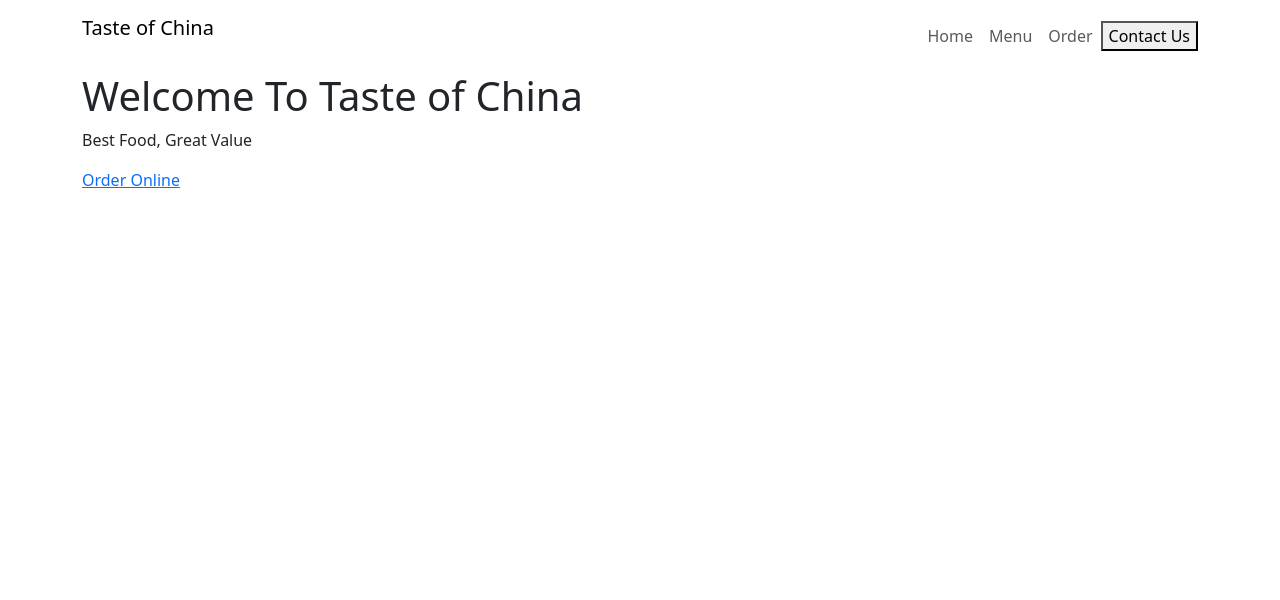
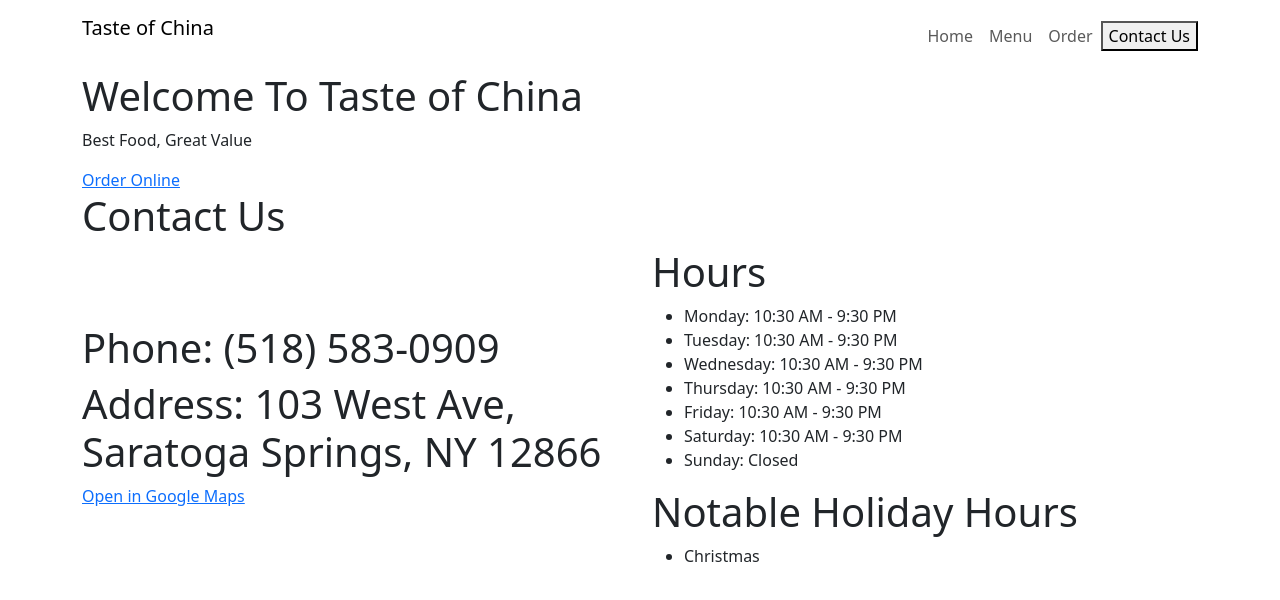
Before and after one commit to jz1459/taste-of-china, a React (Create React App) app in the folder frontend/: page / in a window 1280 px wide. Shown: the top 600 px of the page. Built offline with nearby package versions, Linux system fonts and the light colour scheme.

Commit message:
Added Contact outline

```diff
--- a/frontend/src/App.jsx
+++ b/frontend/src/App.jsx
@@ -1,12 +1,14 @@
 import React from "react";
 import NavBar from "./components/NavBar";
 import Home from "./pages/Home";
+import Contact from "./pages/Contact";
 
 function App() {
     return (
         <div className="App">
             <NavBar />
             <Home />
+            <Contact />
         </div>
     );
 };
--- a/frontend/src/pages/Contact.jsx
+++ b/frontend/src/pages/Contact.jsx
@@ -0,0 +1,47 @@
+import React from "react";
+import { Container, Row, Col } from "react-bootstrap";
+
+function Contact() {
+    return (
+        <section className="contact" id="contact">
+            <Container>
+                <div className="contact-bx">
+                    <div className="section-header">
+                        <Row>
+                            <Col size={12}>
+                                <h1>Contact Us</h1>
+                            </Col>
+                        </Row>
+                        <Row className="align-items-center">
+                            <Col size={8}>
+                                <h1>Phone: (518) 583-0909</h1>
+                                <h1>Address: 103 West Ave, Saratoga Springs, NY 12866</h1>
+                                <a href="https://www.google.com/maps/dir//103+West+St,+Saratoga+Springs,+NY+12866/@43.0786176,-73.8879663,12z/data=!4m8!4m7!1m0!1m5!1m1!1s0x89de38306cbb1511:0x2704c36c25a2a838!2m2!1d-73.8055656!2d43.0786472?entry=ttu" target="_blank">
+                                    Open in Google Maps
+                                </a>
+                            </Col>
+                            <Col size={8}>
+                                <h1>Hours</h1>
+                                <ul>
+                                    <li>Monday: 10:30 AM - 9:30 PM </li>
+                                    <li>Tuesday: 10:30 AM - 9:30 PM </li>
+                                    <li>Wednesday: 10:30 AM - 9:30 PM </li>
+                                    <li>Thursday: 10:30 AM - 9:30 PM </li>
+                                    <li>Friday: 10:30 AM - 9:30 PM </li>
+                                    <li>Saturday: 10:30 AM - 9:30 PM </li>
+                                    <li>Sunday: Closed </li>
+                                </ul>
+                                <h1>Notable Holiday Hours</h1>
+                                <ul>
+                                    <li>Christmas</li>
+                                </ul>
+                            </Col>
+                        </Row>
+                    </div>
+                </div>
+            </Container>
+        </section>
+    );
+};
+
+export default Contact;
```
